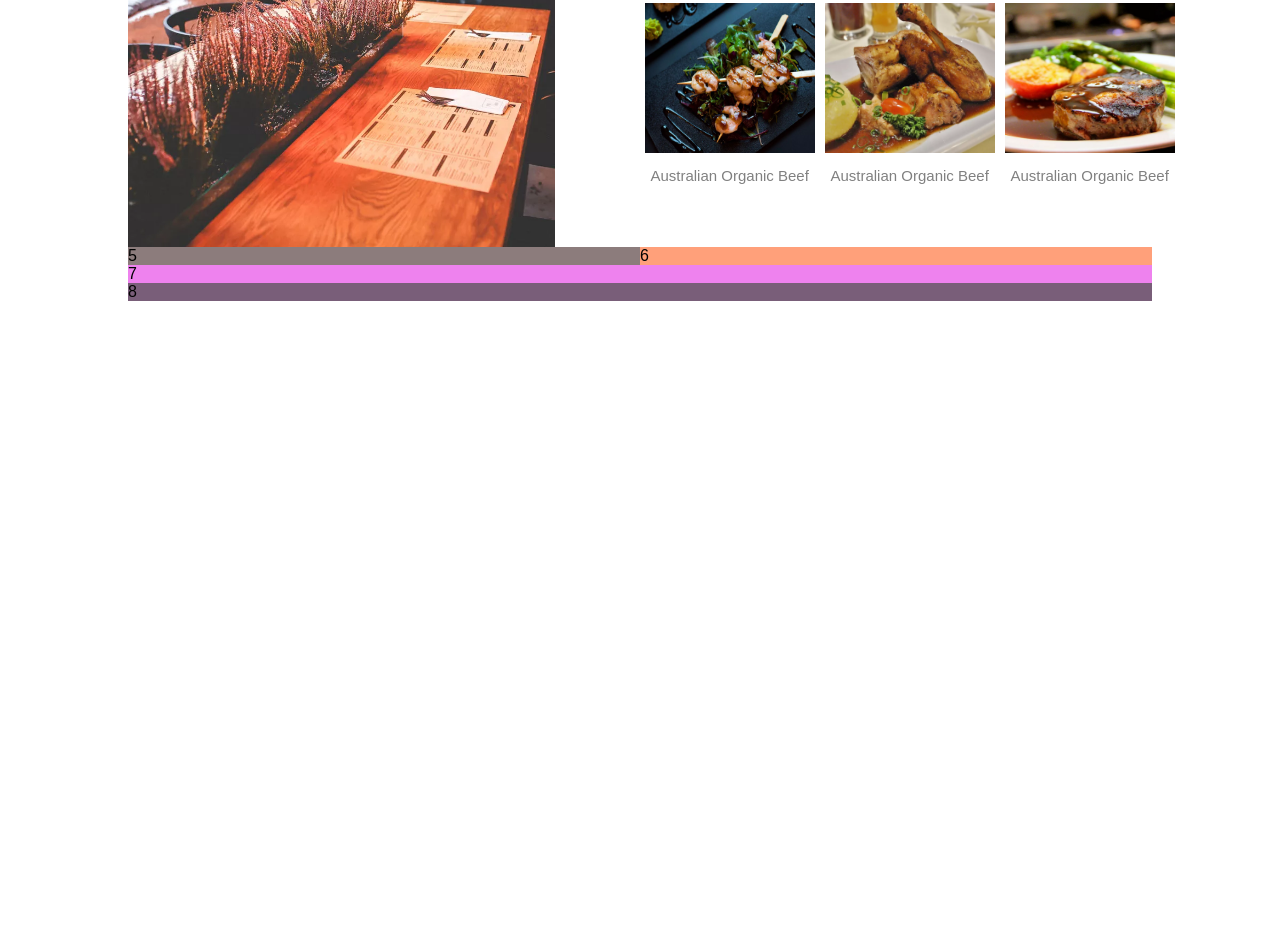
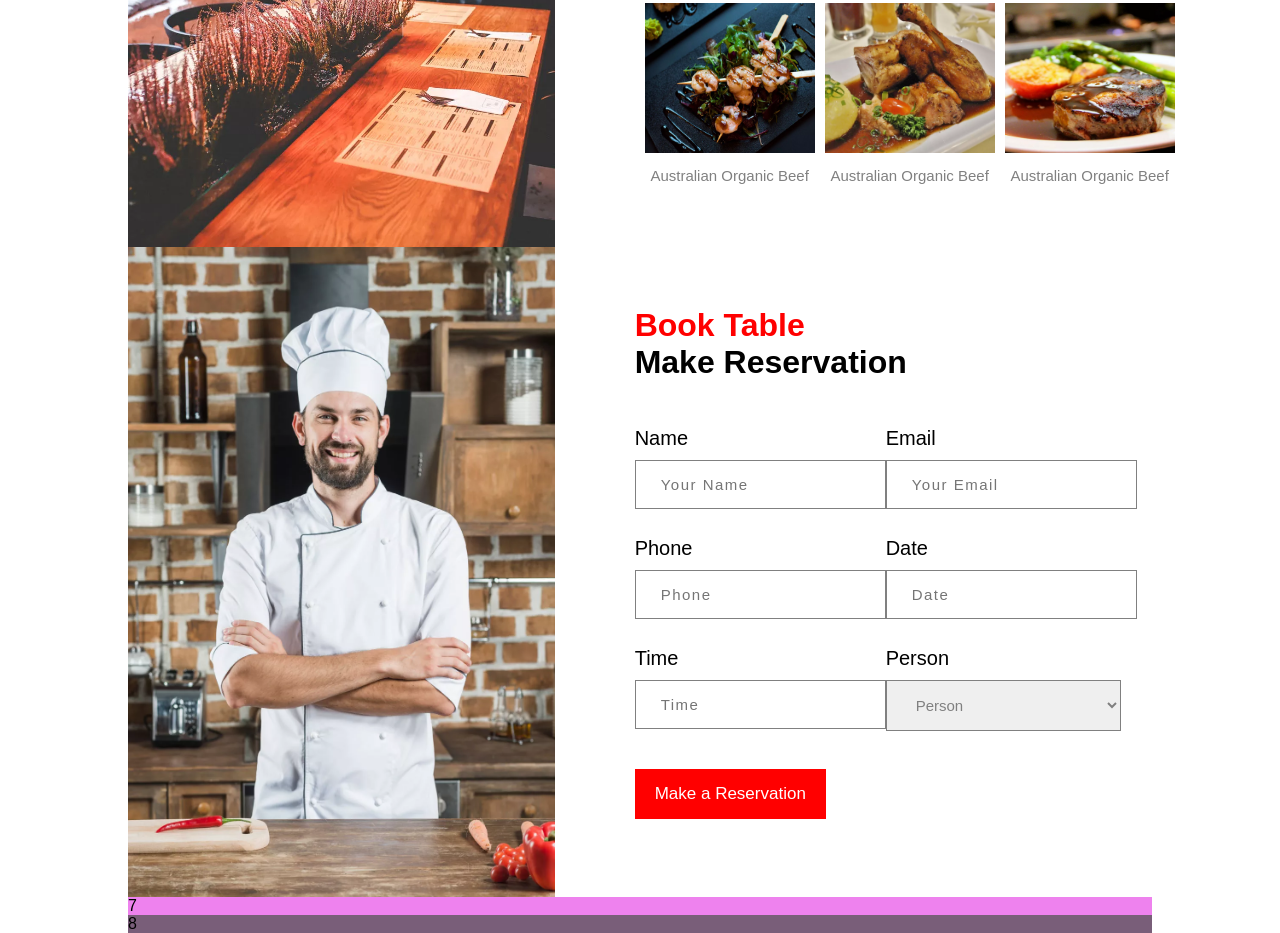
Before and after one commit to shohag1102/grid-restaurant, a plain HTML site: page index.html in a window 1280 px wide. Shown: the part 1073-2006 px from the top of the page. Before the commit the page ends 1374 px from the top, so only its background shows below. Drawn offline with Linux system fonts and the light colour scheme.

Commit message:
reservation done

```diff
--- a/index.html
+++ b/index.html
@@ -91,9 +91,53 @@
           </div>
         </div>
 
-        <div class="book_table_img">5</div>
-        <div class="book_table_form">6</div>
-        <div class="contact_us">7</div>
+        <div class="book_table_img">
+          <img src="./images/the shef.webp" alt="" />
+        </div>
+        <div class="book_table_form">
+          <h1>
+            <span>Book Table</span> <br />
+            Make Reservation
+          </h1>
+          <form action="">
+            <p>
+              <label for="">Name</label> <br />
+              <input type="text" placeholder="Your Name" />
+            </p>
+            <p>
+              <label for="">Email</label> <br />
+              <input type="email" placeholder="Your Email" />
+            </p>
+            <p>
+              <label for="">Phone</label> <br />
+              <input type="text" placeholder="Phone" />
+            </p>
+            <p>
+              <label for="">Date</label> <br />
+              <input type="text" placeholder="Date" />
+            </p>
+            <p>
+              <label for="">Time</label> <br />
+              <input type="text" placeholder="Time" />
+            </p>
+            <p>
+              <label for="">Person</label> <br />
+              <select name="Person" id="">
+                  <option value="">Person</option>
+                  <option value="">1</option>
+                  <option value="">2</option>
+                  <option value="">3</option>
+                  <option value="">4+</option>
+              </select>
+            </p>
+            <p>
+                <button class="btn">Make a Reservation</button>
+            </p>
+          </form>
+        </div>
+        <div class="contact_us">7
+
+        </div>
         <div class="footer">8</div>
       </div>
     </div>
--- a/style.css
+++ b/style.css
@@ -28,7 +28,7 @@ body, html{
 }
 .btn:hover{
     background-color: transparent;
-    border: 2px solid red;
+    outline: 2px solid red;
     color: red;
 }
 
@@ -182,17 +182,70 @@ body, html{
 
 /* -------------------- */
 
-
+/* ------------------------- */
 .book_table_img{
     background-color: rgb(140, 124, 124);
-    grid-column: 1/7;
+    grid-column: 1/6;
+    height: 650px;
+}
+.book_table_img img{
+    width: 100%;
+    height: 650px;
+    object-fit: fill;
 }
 
 .book_table_form{
-    background-color: lightsalmon;
-    grid-column: 7/-1;
+    /* background-color: lightsalmon; */
+    grid-column: 6/-1;
+    height: 650px;
+    display: grid;
+    grid-template-columns: 1fr;
+    grid-template-rows: 130px 1fr;
+}
+.book_table_form  h1{
+    padding: 50px;
+    margin-left: 30px;
+    margin-top: 10px;
+}
+.book_table_form  h1 > span{
+    color: red;
+}
 
+form{
+    display: grid;
+    grid-template-columns: 1fr 1fr;
+    /* grid-gap: 10px; */
+    padding: 50px;
+    margin-left: 30px;
 }
+form > p > label{
+    font-size: 20px;
+}
+form > p > input{
+    font-size: 15px;
+    padding: 15px 25px;
+    border: 1px solid gray;
+    outline: none;
+    margin-top: 10px;
+    letter-spacing: 1.5px;
+}
+form > p > select{
+    padding: 15px 25px;
+    border: 1px solid gray;
+    font-size: 15px;
+    margin-top: 10px;
+    outline: none;
+    width: 235px;
+    color: gray;
+}
+
+p > button{
+    margin-top: 10px;
+}
+
+
+
+/* -------------------- */
 
 .contact_us{
     background-color: violet;
@@ -203,3 +256,78 @@ body, html{
     background-color: rgb(121, 94, 121);
     grid-column: 1/-1;
 }
+
+/* --------------- */
+/* media queries */
+@media only screen and (max-width:480px){
+    .container{
+        width: 100%;
+        grid-template-columns: repeat(1, 1fr);
+        text-align: center;
+    }
+    /* header */
+    .header{
+        display: flex;
+        flex-direction: column;
+        justify-content: center;
+        align-items: center;
+        background-image: url("./images/header.jpg"), linear-gradient(rgba(0,0,0,0.5),rgba(0,0,0,0.5));
+        background-blend-mode: overlay;
+    }
+
+
+    .headline{
+        padding: 20px;
+        grid-column: 1/-1;
+    }
+
+    .headline > h1{
+        color: white;
+    }
+
+    .headline > p{
+        color: white;
+        width: 400px;
+    }
+
+
+    .headline_img > .btn{
+        grid-column: 2/3;
+    }
+
+
+    .headline_img p{
+        color: white;
+    }
+
+
+    .header_img{
+        display: none;
+    }
+
+    /* header end */
+
+    /* body  */
+    .welcome_heading {
+        height: 30px;
+        width: 100%;
+        grid-column: 1/-1;
+    }
+    /* body end */
+
+    /* book table */
+    form{
+        grid-column: 1fr;
+    }
+    form > p:last-child{
+        /* grid-column: 1fr; */
+        grid-column: 1/-1;
+
+    }
+    form > p:last-child button{
+        width: 100%;
+    }
+    /* book table end */
+
+}
+/* media queries end*/
```
Also changed, not shown: images/insta 2.webp (added), images/insta 3.webp (added), images/insta 4.jpg (added), images/insta 5.webp (added), images/insta 6.webp (added), images/inta 1.jpg (added), images/the shef.webp (added).
